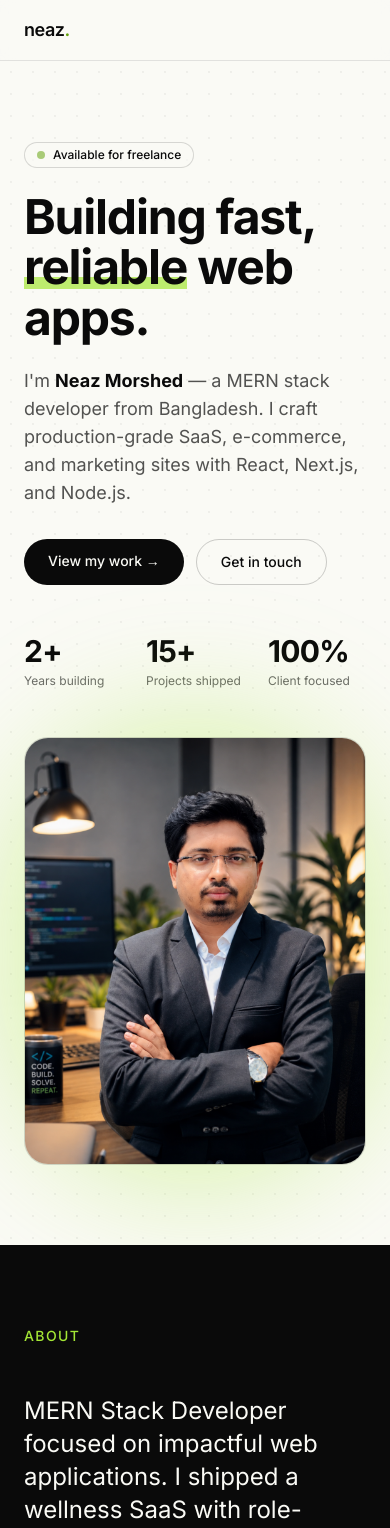
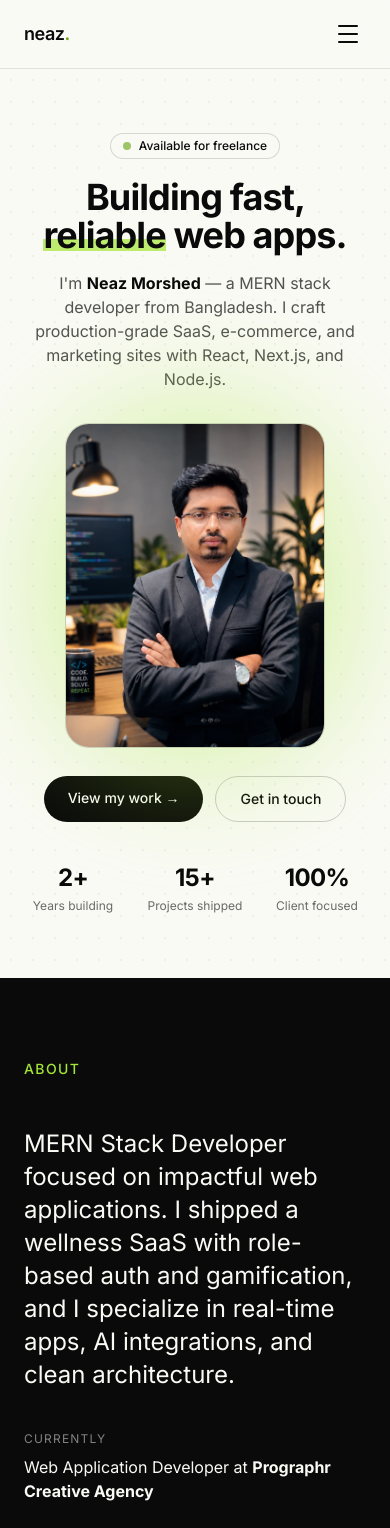
Before and after one commit to Neaz-mq/Neaz-Portfolio, a Next.js app: page / in a window 390 px wide. Shown: the top 1528 px of the page. Built offline with nearby package versions, Linux system fonts and the light colour scheme.

Commit message:
hero updated

```diff
--- a/components/Hero.tsx
+++ b/components/Hero.tsx
@@ -1,16 +1,21 @@
 import Image from "next/image";
+import Link from "next/link";
 
 export default function Hero() {
   return (
     <section id="top" className="relative overflow-hidden">
       <div className="dot-grid absolute inset-0 opacity-60" aria-hidden />
-      <div className="relative mx-auto grid max-w-6xl gap-12 px-6 py-20 md:grid-cols-[1.2fr_1fr] md:py-28 lg:py-32">
-        <div className="fade-up">
+
+      <div className="relative mx-auto max-w-6xl px-6 py-16 sm:py-24 lg:py-32">
+
+        {/* ── Mobile & Tablet (<1024px): stacked layout ── */}
+        <div className="flex flex-col items-center text-center lg:hidden">
           <span className="inline-flex items-center gap-2 rounded-full border border-ink/15 bg-ivory/70 px-3 py-1 text-xs font-medium">
             <span className="h-2 w-2 rounded-full bg-lime animate-pulse" />
             Available for freelance
           </span>
-          <h1 className="mt-6 text-5xl font-bold leading-[1.05] tracking-tight md:text-7xl">
+
+          <h1 className="mt-5 text-4xl font-bold leading-[1.05] tracking-tight sm:text-5xl">
             Building fast,{" "}
             <span className="relative inline-block">
               <span className="relative z-10">reliable</span>
@@ -18,19 +23,100 @@ export default function Hero() {
             </span>{" "}
             web apps.
           </h1>
-          <p className="mt-6 max-w-xl text-lg text-ink/70">
-            I&apos;m <strong className="text-ink">Neaz Morshed</strong> — a MERN stack developer from Bangladesh.
-            I craft production-grade SaaS, e-commerce, and marketing sites with React, Next.js, and Node.js.
+
+          <p className="mt-4 max-w-lg text-base sm:text-lg text-ink/70">
+            I&apos;m <strong className="text-ink">Neaz Morshed</strong> — a MERN stack developer
+            from Bangladesh. I craft production-grade SaaS, e-commerce, and marketing sites with
+            React, Next.js, and Node.js.
           </p>
-          <div className="mt-8 flex flex-wrap gap-3">
-            <a href="#work" className="rounded-full bg-ink px-6 py-3 text-sm font-medium text-ivory hover:bg-lime hover:text-ink transition-colors">
+
+          {/* Image — centered between paragraph and buttons */}
+          <div className="relative mt-8 w-full max-w-[260px] sm:max-w-[300px]">
+            <div className="absolute -inset-6 bg-limeglow/40 blur-3xl rounded-full" aria-hidden />
+            <div className="relative overflow-hidden rounded-3xl border border-ink/10 bg-ink/5 aspect-[4/5] w-full">
+              <Image
+                src="/Neaz.webp"
+                alt="Neaz Morshed — MERN Stack Developer"
+                fill
+                priority
+                sizes="300px"
+                className="object-cover"
+              />
+            </div>
+          </div>
+
+          <div className="mt-7 flex flex-wrap justify-center gap-3">
+            <Link
+              href="#work"
+              className="rounded-full bg-ink px-6 py-3 text-sm font-medium text-ivory hover:bg-lime hover:text-ink transition-colors"
+            >
               View my work →
-            </a>
-            <a href="#contact" className="rounded-full border border-ink/20 px-6 py-3 text-sm font-medium hover:border-ink transition-colors">
+            </Link>
+            <Link
+              href="#contact"
+              className="rounded-full border border-ink/20 px-6 py-3 text-sm font-medium hover:border-ink transition-colors"
+            >
               Get in touch
-            </a>
+            </Link>
           </div>
-          <dl className="mt-12 grid grid-cols-3 gap-6 max-w-md">
+
+          <dl className="mt-10 grid grid-cols-3 gap-6 w-full max-w-sm">
+            <div>
+              <dt className="text-2xl sm:text-3xl font-bold tracking-tight">2+</dt>
+              <dd className="text-xs text-ink/60 mt-1">Years building</dd>
+            </div>
+            <div>
+              <dt className="text-2xl sm:text-3xl font-bold tracking-tight">15+</dt>
+              <dd className="text-xs text-ink/60 mt-1">Projects shipped</dd>
+            </div>
+            <div>
+              <dt className="text-2xl sm:text-3xl font-bold tracking-tight">100%</dt>
+              <dd className="text-xs text-ink/60 mt-1">Client focused</dd>
+            </div>
+          </dl>
+        </div>
+
+        {/* ── Desktop (≥1024px): two-column grid ── */}
+        <div className="hidden lg:grid lg:grid-cols-[1.2fr_1fr] lg:gap-16 items-center">
+
+          {/* Left: text */}
+          <div className="fade-up">
+            <span className="inline-flex items-center gap-2 rounded-full border border-ink/15 bg-ivory/70 px-3 py-1 text-xs font-medium">
+              <span className="h-2 w-2 rounded-full bg-lime animate-pulse" />
+              Available for freelance
+            </span>
+
+            <h1 className="mt-5 text-5xl font-bold leading-[1.05] tracking-tight xl:text-7xl">
+              Building fast,{" "}
+              <span className="relative inline-block">
+                <span className="relative z-10">reliable</span>
+                <span className="absolute inset-x-0 bottom-1 h-3 bg-limeglow/70 z-0" />
+              </span>{" "}
+              web apps.
+            </h1>
+
+            <p className="mt-5 max-w-xl text-lg text-ink/70">
+              I&apos;m <strong className="text-ink">Neaz Morshed</strong> — a MERN stack developer
+              from Bangladesh. I craft production-grade SaaS, e-commerce, and marketing sites with
+              React, Next.js, and Node.js.
+            </p>
+
+            <div className="mt-7 flex flex-wrap gap-3">
+              <Link
+                href="#work"
+                className="rounded-full bg-ink px-6 py-3 text-sm font-medium text-ivory hover:bg-lime hover:text-ink transition-colors"
+              >
+                View my work →
+              </Link>
+              <Link
+                href="#contact"
+                className="rounded-full border border-ink/20 px-6 py-3 text-sm font-medium hover:border-ink transition-colors"
+              >
+                Get in touch
+              </Link>
+            </div>
+
+            <dl className="mt-10 grid grid-cols-3 gap-4 max-w-md">
               <div>
                 <dt className="text-3xl font-bold tracking-tight">2+</dt>
                 <dd className="text-xs text-ink/60 mt-1">Years building</dd>
@@ -45,18 +131,22 @@ export default function Hero() {
               </div>
             </dl>
           </div>
+
+          {/* Right: image */}
           <div className="relative fade-up">
-          <div className="absolute -inset-4 bg-limeglow/40 blur-3xl rounded-full" aria-hidden />
-          <div className="relative overflow-hidden rounded-3xl border border-ink/10 bg-ink/5 aspect-[4/5]">
+            <div className="absolute -inset-6 bg-limeglow/40 blur-3xl rounded-full" aria-hidden />
+            <div className="relative overflow-hidden rounded-3xl border border-ink/10 bg-ink/5 aspect-[4/5] w-full">
               <Image
-              src="/neaz.png"
+                src="/Neaz.webp"
                 alt="Neaz Morshed — MERN Stack Developer"
                 fill
                 priority
-              sizes="(min-width: 768px) 40vw, 90vw"
+                sizes="40vw"
                 className="object-cover"
               />
             </div>
+          </div>
+
         </div>
       </div>
     </section>
--- a/components/Nav.tsx
+++ b/components/Nav.tsx
@@ -1,30 +1,114 @@
+"use client";
+import { useState } from "react";
+
 export default function Nav() {
+  const [open, setOpen] = useState(false);
+
   const links = [
     { href: "#about", label: "About" },
     { href: "#skills", label: "Skills" },
     { href: "#work", label: "Work" },
     { href: "#contact", label: "Contact" },
   ];
+
+  const close = () => setOpen(false);
+
   return (
+    <>
       <header className="sticky top-0 z-50 backdrop-blur bg-ivory/70 border-b border-ink/10">
         <nav className="mx-auto flex max-w-6xl items-center justify-between px-6 py-4">
-        <a href="#top" className="font-semibold tracking-tight text-lg">
+          {/* Logo */}
+          <a href="#top" className="font-semibold tracking-tight text-lg" onClick={close}>
             neaz<span className="text-lime">.</span>
           </a>
+
+          {/* Desktop links */}
           <ul className="hidden gap-8 text-sm font-medium md:flex">
             {links.map((l) => (
               <li key={l.href}>
-              <a href={l.href} className="hover:text-lime transition-colors">{l.label}</a>
+                <a href={l.href} className="hover:text-lime transition-colors">
+                  {l.label}
+                </a>
               </li>
             ))}
           </ul>
+
+          {/* Desktop CTA */}
             <a
             href="mailto:neazmorshed666@gmail.com"
             className="hidden md:inline-flex items-center gap-2 rounded-full bg-ink text-ivory px-4 py-2 text-sm font-medium hover:bg-lime hover:text-ink transition-colors"
           >
             Hire me
           </a>
+
+          {/* Hamburger */}
+          <button
+            onClick={() => setOpen((prev) => !prev)}
+            className="md:hidden flex flex-col justify-center items-center w-9 h-9 gap-1.5 rounded-md hover:bg-ink/5 transition-colors"
+            aria-label="Toggle menu"
+            aria-expanded={open}
+          >
+            <span
+              className={`block h-0.5 w-5 bg-ink rounded transition-all duration-300 origin-center ${
+                open ? "rotate-45 translate-y-2" : ""
+              }`}
+            />
+            <span
+              className={`block h-0.5 w-5 bg-ink rounded transition-all duration-300 ${
+                open ? "opacity-0 scale-x-0" : ""
+              }`}
+            />
+            <span
+              className={`block h-0.5 w-5 bg-ink rounded transition-all duration-300 origin-center ${
+                open ? "-rotate-45 -translate-y-2" : ""
+              }`}
+            />
+          </button>
         </nav>
       </header>
+
+      {/* Full-screen overlay */}
+      <div
+        onClick={close}
+        className={`md:hidden fixed inset-0 z-40 bg-ink/40 backdrop-blur-sm transition-opacity duration-300 ${
+          open ? "opacity-100 pointer-events-auto" : "opacity-0 pointer-events-none"
+        }`}
+      />
+
+      {/* Floating card menu */}
+      <div
+        className={`md:hidden fixed top-20 left-4 right-4 z-50 rounded-2xl bg-ivory border border-ink/10 shadow-xl overflow-hidden transition-all duration-300 ease-out ${
+          open
+            ? "opacity-100 translate-y-0 scale-100"
+            : "opacity-0 -translate-y-4 scale-95 pointer-events-none"
+        }`}
+      >
+        <ul className="flex flex-col p-2">
+          {links.map((l, i) => (
+            <li key={l.href}>
+                <a
+                href={l.href}
+                onClick={close}
+                className="flex items-center justify-between px-4 py-3.5 rounded-xl text-sm font-medium hover:bg-ink/5 hover:text-lime transition-colors group"
+                style={{ transitionDelay: open ? `${i * 40}ms` : "0ms" }}
+              >
+                <span>{l.label}</span>
+                <span className="text-ink/20 group-hover:text-lime transition-colors text-xs">→</span>
+              </a>
+            </li>
+          ))}
+        </ul>
+
+        <div className="px-4 pb-4 pt-1 border-t border-ink/10">
+          <a
+            href="mailto:neazmorshed666@gmail.com"
+            onClick={close}
+            className="flex items-center justify-center w-full rounded-full bg-ink text-ivory py-3 text-sm font-medium hover:bg-lime hover:text-ink transition-colors"
+          >
+            Hire me
+          </a>
+        </div>
+      </div>
+    </>
   );
 }
```
Also changed, not shown: public/Neaz.webp (added), public/neaz.png (deleted). Lines whose indentation alone changed are shown as unchanged.
